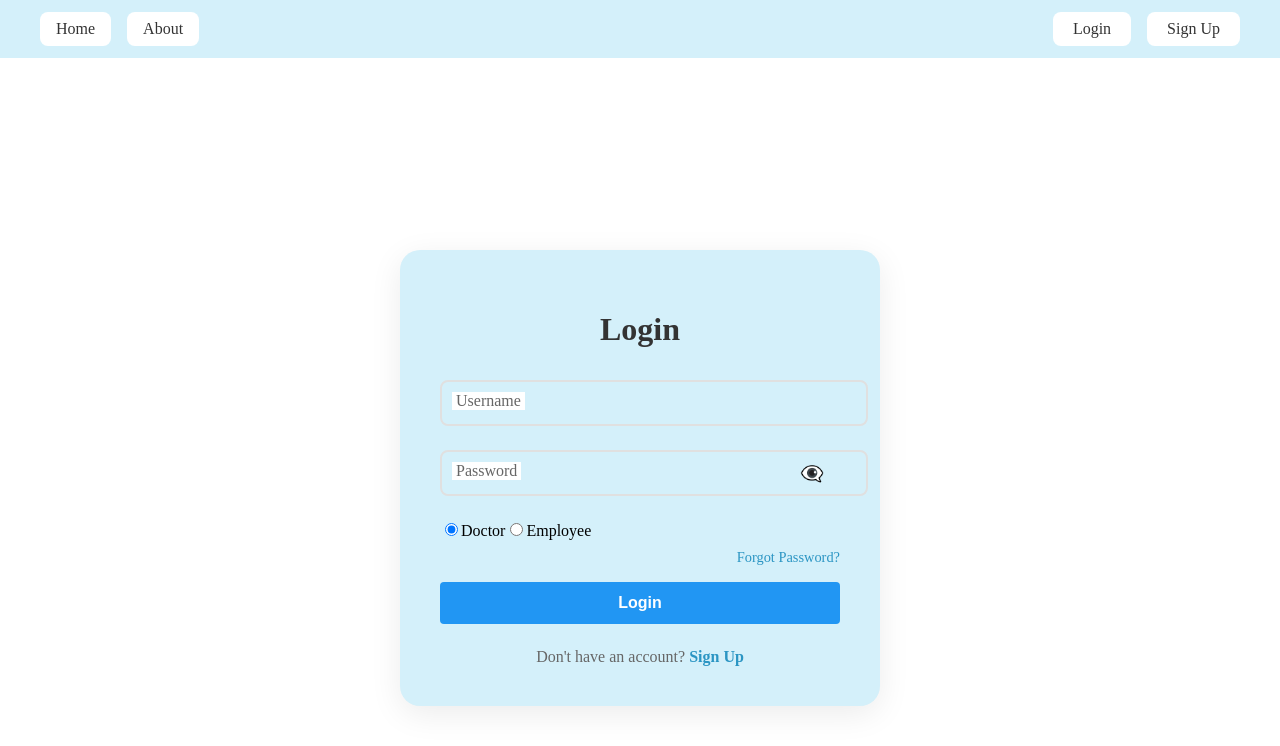
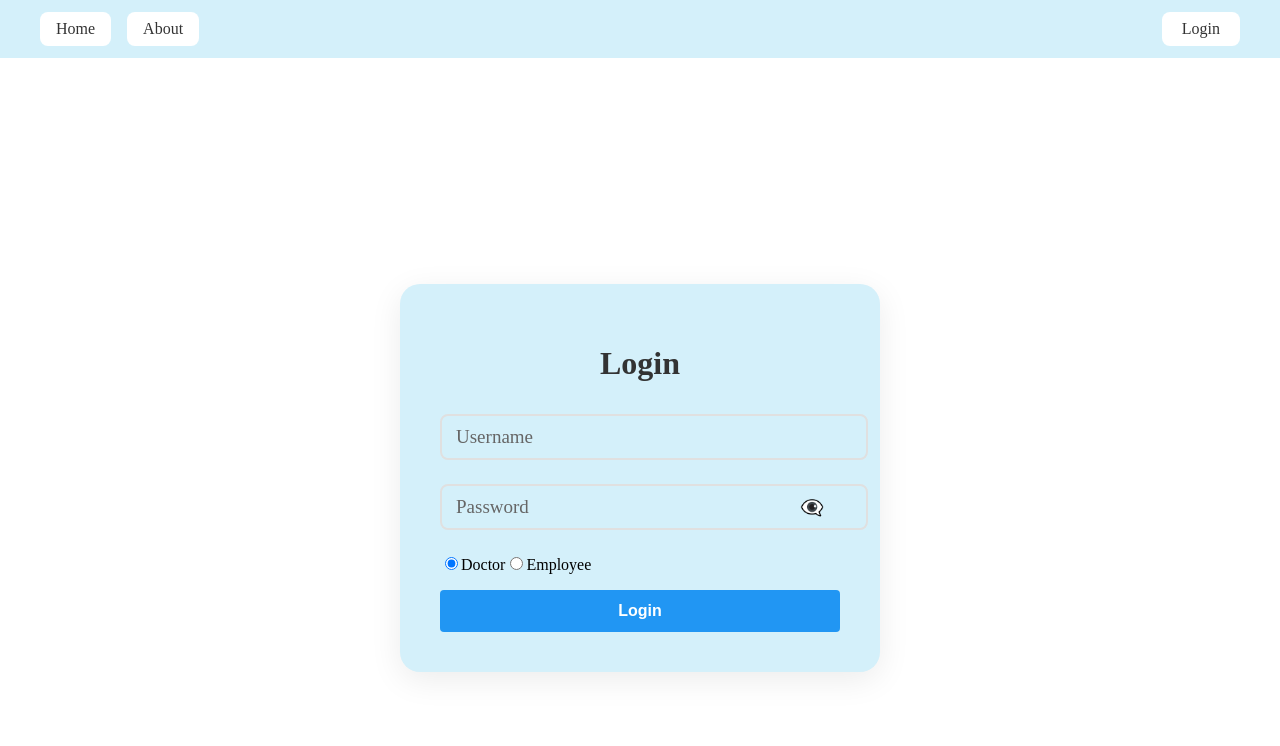
Before and after one commit to MohamedOrfy1/Integrated-Medical-Database-System, a React (Vite) app in the folder client/frontend/: page /login in a window 1280 px wide. Shown: the top 746 px of the page. Built offline with nearby package versions, Linux system fonts and the light colour scheme.

Commit message:
Login Page Adjusted

```diff
--- a/client/frontend/src/components/Navbar.jsx
+++ b/client/frontend/src/components/Navbar.jsx
@@ -31,7 +31,7 @@ export default function Navbar() {
                     {!token ? (
                         <>
                             <Link to="/login" className="nav-button">Login</Link>
-                            <Link to="/signup" className="nav-button">Sign Up</Link>
+                            {/* <Link to="/signup" className="nav-button">Sign Up</Link> */}
                         </>
                     ) : (
                         <button className="logout-button" onClick={handleLogout}>Logout</button>
--- a/client/frontend/src/pages/Login.jsx
+++ b/client/frontend/src/pages/Login.jsx
@@ -62,7 +62,7 @@ const Login = () => {
               placeholder=" "
               autoComplete="username"
             />
-            <label htmlFor="username">Username</label>
+            <label htmlFor="username" style={{backgroundColor: "transparent" , fontSize: "19px"}}>Username</label>
           </div>
 
           <div className="form-group">
@@ -76,7 +76,7 @@ const Login = () => {
               placeholder=" "
               autoComplete="current-password"
             />
-            <label htmlFor="password">Password</label>
+            <label htmlFor="password" style={{backgroundColor: "transparent" , fontSize: "19px"}}>Password</label>
             <button
               type="button"
               className="password-toggle"
@@ -109,9 +109,9 @@ const Login = () => {
             </label>
           </div>
 
-          <div className="forgot-password">
+          {/* <div className="forgot-password">
             <Link to="/forgot-password">Forgot Password?</Link>
-          </div>
+          </div> */}
 
           <button
             type="submit"
@@ -122,9 +122,9 @@ const Login = () => {
           </button>
         </form>
 
-        <div className="signup-link">
+        {/* <div className="signup-link">
           Don't have an account? <Link to="/signup">Sign Up</Link>
-        </div>
+        </div> */}
       </div>
     </div>
   );
```
